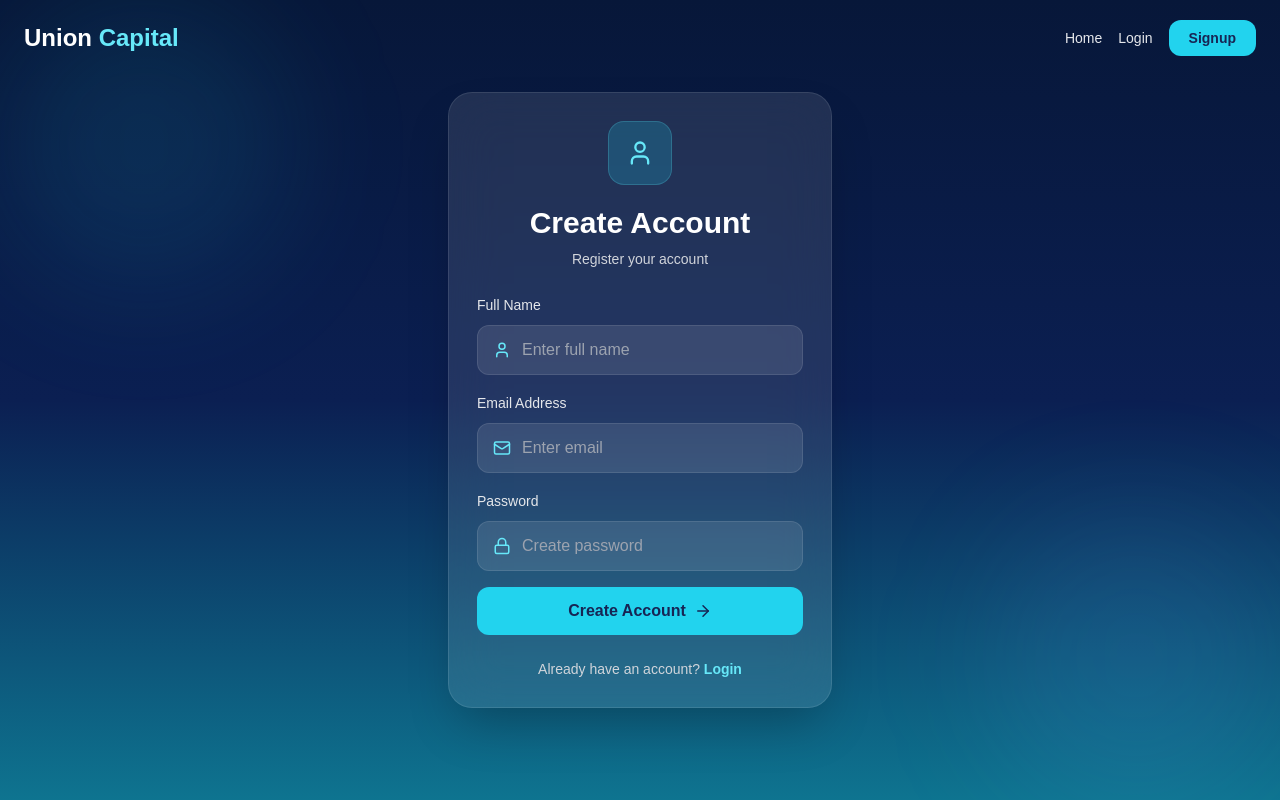
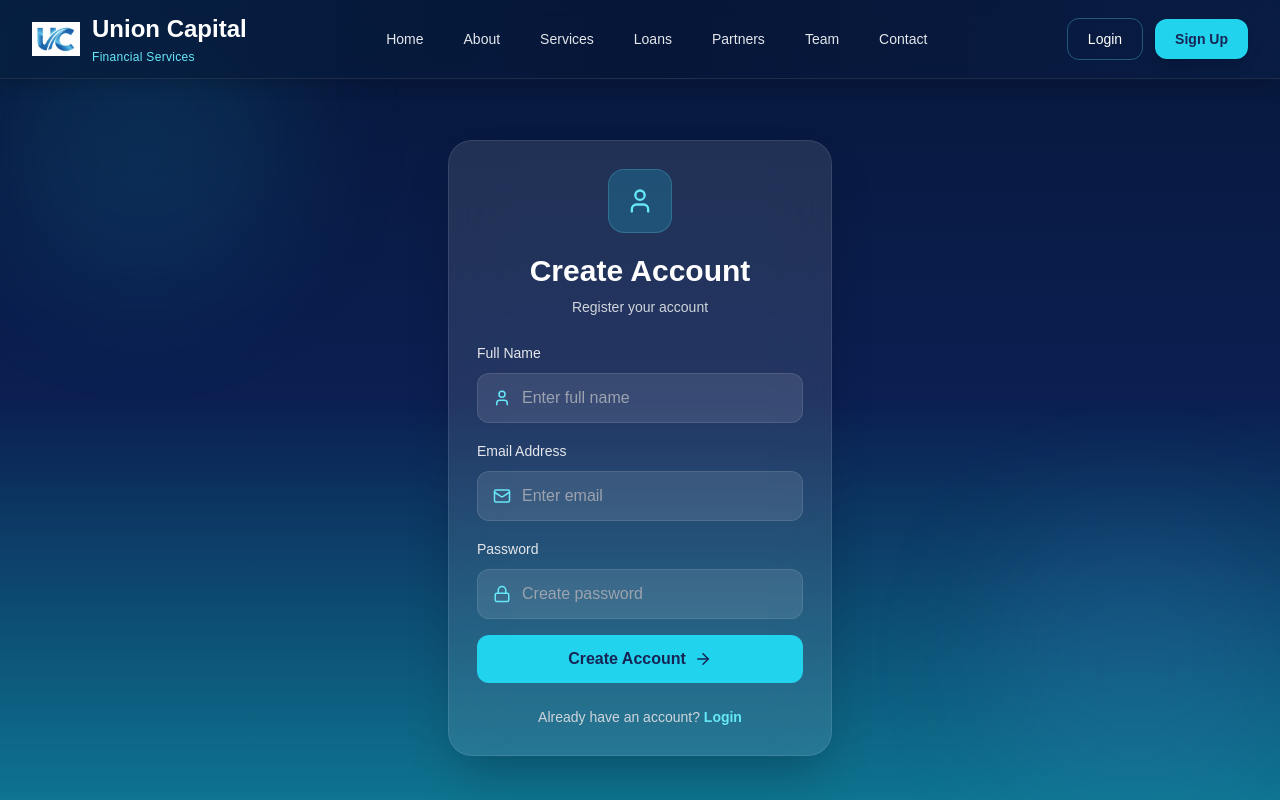
Before and after one commit to Raksha8277/Union-Capital-Services, a React (Vite) app in the folder union-capital-services/: page /signup in a window 1280 px wide. Built offline with nearby package versions, Linux system fonts and the light colour scheme.

Commit message:
updated project

```diff
--- a/union-capital-services/src/pages/Login.tsx
+++ b/union-capital-services/src/pages/Login.tsx
@@ -2,11 +2,14 @@ import { useState } from 'react'
 import { Link, useNavigate } from 'react-router-dom'
 import axios from 'axios'
 import { motion } from 'framer-motion'
+
 import {
   Mail,
   Lock,
   ArrowRight,
 } from 'lucide-react'
+
+import Navbar from '../components/Navbar'
 
 const Login = () => {
   const navigate = useNavigate()
@@ -44,9 +47,8 @@ const Login = () => {
       setTimeout(() => {
         navigate('/')
       }, 1500)
+
     } catch (error: any) {
-      console.log(error)
-
       setMessage(
         error.response?.data?.message ||
           'Login failed'
@@ -55,7 +57,12 @@ const Login = () => {
   }
 
   return (
-    <div className='min-h-screen flex items-center justify-center bg-gradient-to-b from-[#071739] via-[#0b1f52] to-cyan-700 px-4 py-8 overflow-hidden relative'>
+    <>
+      {/* Navbar */}
+      <Navbar />
+
+      {/* Login Section */}
+      <div className='min-h-screen flex items-center justify-center bg-gradient-to-b from-[#071739] via-[#0b1f52] to-cyan-700 px-4 pt-32 pb-8 overflow-hidden relative'>
 
         {/* Background Blur */}
         <div className='absolute top-0 left-0 w-72 h-72 bg-cyan-400/10 rounded-full blur-3xl'></div>
@@ -197,6 +204,7 @@ const Login = () => {
         </motion.div>
 
       </div>
+    </>
   )
 }
 
--- a/union-capital-services/src/pages/Signup.tsx
+++ b/union-capital-services/src/pages/Signup.tsx
@@ -9,6 +9,8 @@ import {
   Lock,
   ArrowRight,
 } from 'lucide-react'
+
+import Navbar from '../components/Navbar'
 
 const Signup = () => {
   const navigate = useNavigate()
@@ -48,58 +50,17 @@ const Signup = () => {
   }
 
   return (
-    <div className='min-h-screen flex items-center justify-center bg-gradient-to-b from-[#071739] via-[#0b1f52] to-cyan-700 px-4 py-8 overflow-hidden relative'>
+    <>
+      {/* Navbar */}
+      <Navbar />
+
+      {/* Signup Section */}
+      <div className='min-h-screen flex items-center justify-center bg-gradient-to-b from-[#071739] via-[#0b1f52] to-cyan-700 px-4 pt-32 pb-8 overflow-hidden relative'>
 
         {/* Background Blur */}
         <div className='absolute top-0 left-0 w-72 h-72 bg-cyan-400/10 rounded-full blur-3xl'></div>
 
         <div className='absolute bottom-0 right-0 w-72 h-72 bg-blue-400/10 rounded-full blur-3xl'></div>
-
-      {/* Navbar */}
-<nav className='absolute top-0 left-0 w-full z-20'>
-
-  <div className='max-w-7xl mx-auto px-6 py-5 flex items-center justify-between'>
-
-    {/* Logo */}
-    <Link
-      to='/'
-      className='text-2xl font-bold text-white'
-    >
-      Union
-      <span className='text-cyan-300'>
-        {' '}Capital
-      </span>
-    </Link>
-
-    {/* Menu */}
-    <div className='flex items-center gap-4'>
-
-      <Link
-        to='/'
-        className='text-gray-200 hover:text-cyan-300 transition text-sm font-medium'
-      >
-        Home
-      </Link>
-
-      <Link
-        to='/login'
-        className='text-gray-200 hover:text-cyan-300 transition text-sm font-medium'
-      >
-        Login
-      </Link>
-
-      <Link
-        to='/signup'
-        className='bg-cyan-400 hover:bg-cyan-300 text-blue-950 px-5 py-2 rounded-xl text-sm font-semibold transition'
-      >
-        Signup
-      </Link>
-
-    </div>
-
-  </div>
-
-</nav>
 
         <motion.div
           initial={{ opacity: 0, y: 30 }}
@@ -265,6 +226,7 @@ const Signup = () => {
         </motion.div>
 
       </div>
+    </>
   )
 }
 
```
Lines whose indentation alone changed are shown as unchanged.
